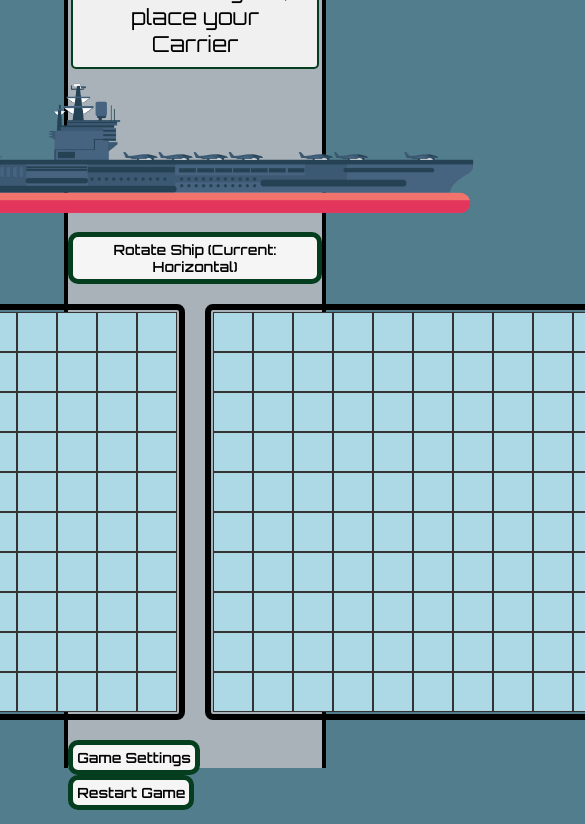
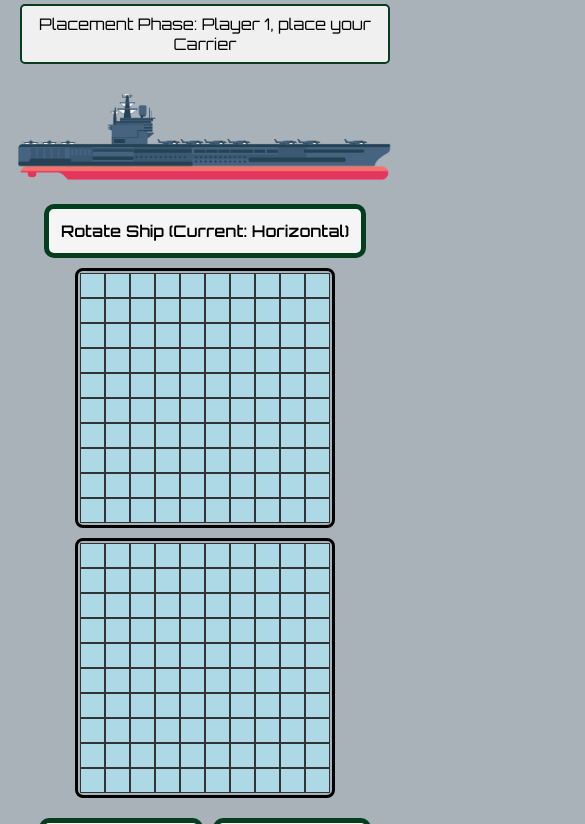
Before and after one commit to NickW16/Battleship, a website built with webpack: page src/template.html in a window 390 px wide. Shown: the part 76-900 px from the top of the page, 585 px wide, since content can reach past the window. Built offline with nearby package versions, Linux system fonts and the light colour scheme.

Commit message:
Work on responsiveness. Game is now suitable for mobile devices

```diff
--- a/src/dom-management.js
+++ b/src/dom-management.js
@@ -510,11 +510,15 @@ const manageDOM = () => {
     gameboards[0].dataset.player = 'player1';
     gameboards[1].dataset.player = 'player2';
 
+    // for mobile:
+    const isMobile = window.innerWidth <= 768;
+    const tileSize = isMobile ? '25px' : '40px';
+
     // change: this part just creates the visual grid ---
     gameboards.forEach((gameboard, index) => {
         gameboard.style.display = 'grid';
-        gameboard.style.gridTemplateColumns = 'repeat(10, 40px)';
-        gameboard.style.gridTemplateRows = 'repeat(10, 40px)';
+        gameboard.style.gridTemplateColumns = `repeat(10, ${tileSize})`;
+        gameboard.style.gridTemplateRows = `repeat(10, ${tileSize})`;
         // ... other styles
 
         for(let i = 0; i < 100; i++) {
--- a/src/styles.css
+++ b/src/styles.css
@@ -48,6 +48,7 @@ body {
     height: 100vh;
     width: 65%;
     background-color: var(--color-gray);
+        margin: 0 auto;
 }
 
 /* title */
@@ -229,3 +230,81 @@ form {
     filter: invert(0%);
     transition: 0.2s;
 }
+
+/* responsiveness section */
+@media (max-width: 768px) {
+    html {
+        background-color: var(--color-gray); /* make html background match body to prevent bugs on mobile */
+    }
+
+    body {
+        width: 100%;
+        height: auto;
+        min-height: 100vh;
+        padding: 10px;
+        border: none;
+        font-size: 18px;
+        margin: auto;
+    }
+
+    #title {
+        font-size: 32px;
+        text-align: center;
+        margin: 10px 0;
+    }
+
+    #gameboards-section {
+        flex-direction: column;
+        gap: 10px;
+        padding: 10px;
+        box-sizing: border-box;
+        max-width: 100%;
+    }
+
+    .gameboard {
+        border: 3px solid black;
+    }
+
+    .board-tile {
+        background-color: lightblue;
+        border: 1px solid #333;
+        cursor: pointer;
+        display: flex;
+        align-items: center;
+        justify-content: center;
+        font-size: 14px;
+    }
+
+    #turn-indicator {
+        font-size: 16px;
+        padding: 8px 16px;
+        margin: 10px;
+    }
+
+    #ship-image {
+        height: 100px;
+        margin: 10px 0;
+    }
+
+    #options-buttons {
+        display: flex;
+        gap: 10px;
+        margin: 10px;
+    }
+
+    button {
+        padding: 12px;
+        font-size: 16px;
+    }
+
+    #settings-dialog {
+        width: 90%;
+        max-width: 300px;
+        margin: auto;
+    }
+
+    #footer {
+        font-size: 12px;
+        padding: 10px;
+    }
+}
```
